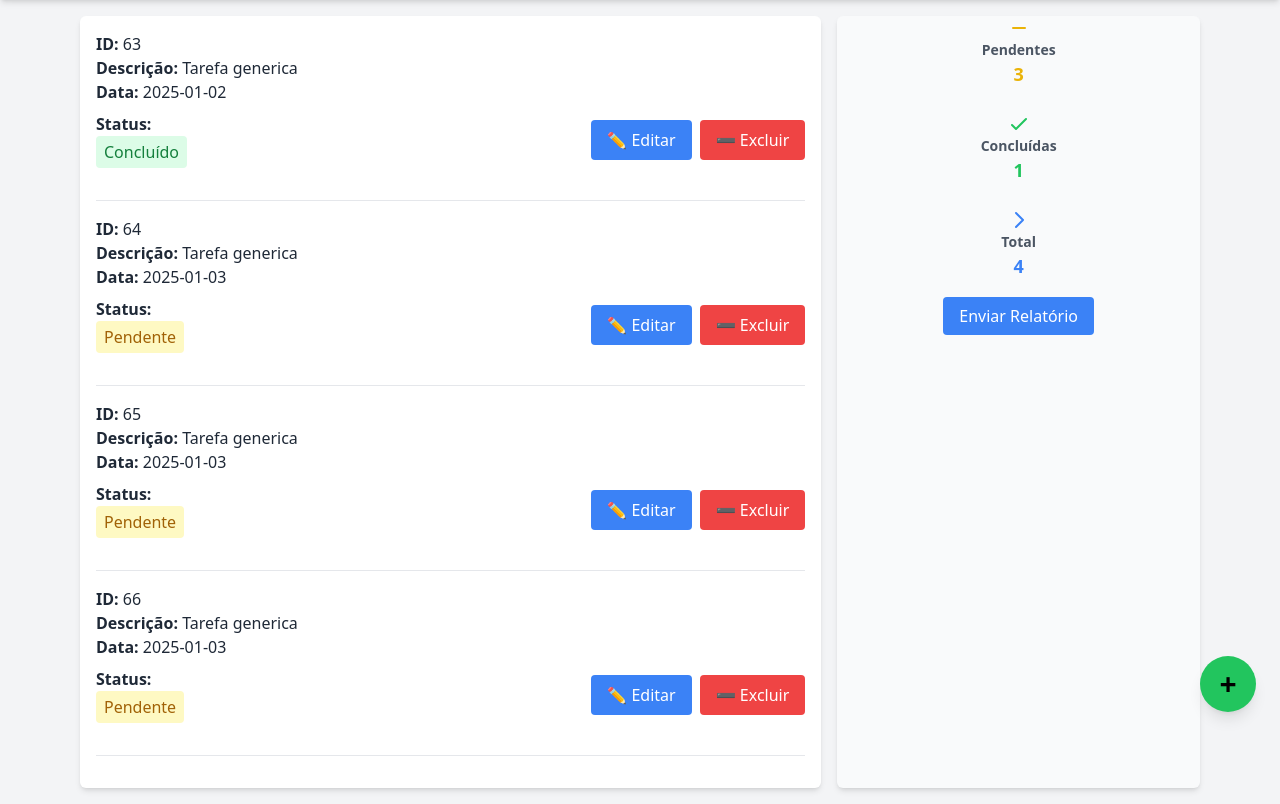
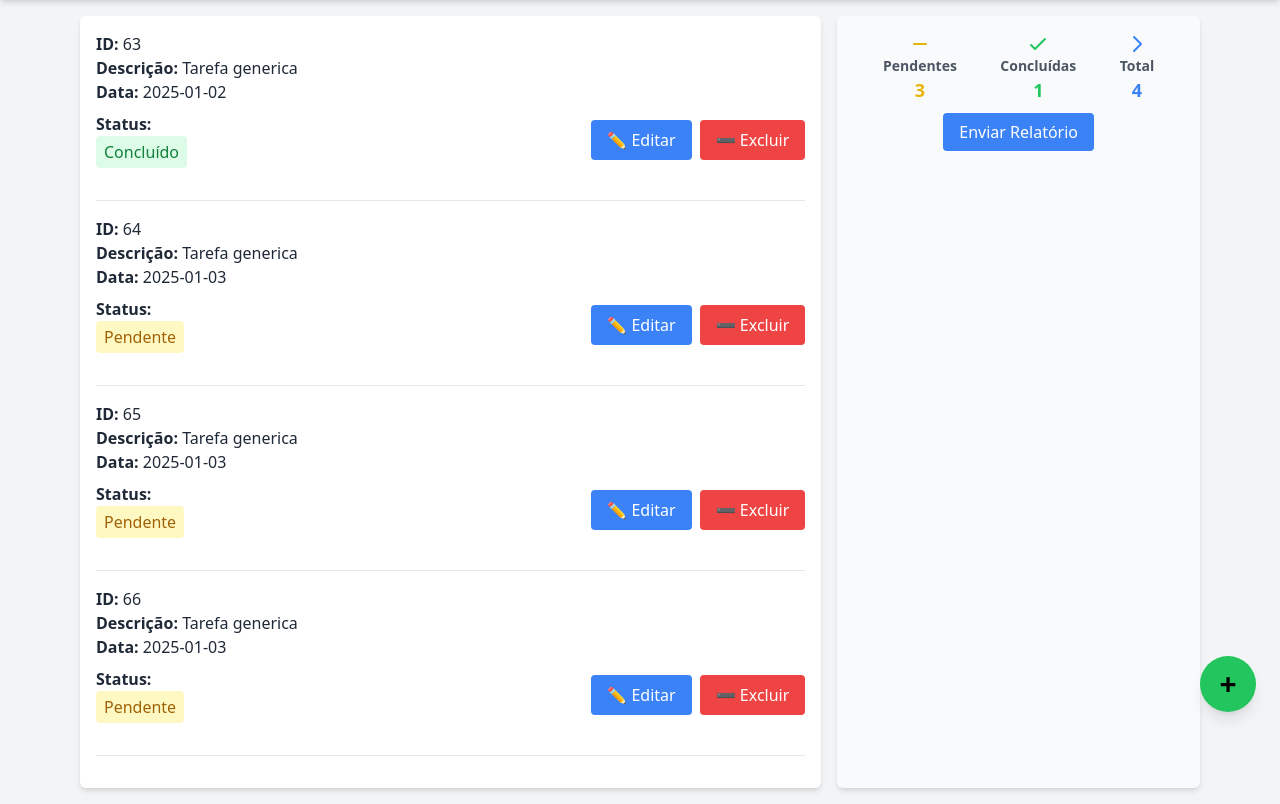
Before and after one commit to sharktank-tech/Gerenciador-Tarefas, a Flask app: page / in a window 1280 px wide. Shown: the part 64-868 px from the top of the page. Run offline with Flask 3, Linux system fonts and the light colour scheme; data comes from the database, SQL or seed files in the repository; some libraries are stand-ins or nearby versions.

Commit message:
melhorias na estilização para o Vercel

```diff
--- a/templates/index.html
+++ b/templates/index.html
@@ -35,7 +35,7 @@
                 <div class="border-b border-gray-200 pb-4 mb-4">
                     <div class="mb-2">
                         <p><span class="font-semibold">ID:</span> {{ tarefa[0] }}</p>
-                        <p><span class="font-semibold">Descrição:</span> {{ tarefa[1] }}</p>
+                        <p><span class="font-semibold">Descrição:</span> {{tarefa[1]}}</p>
                         <p><span class="font-semibold">Data:</span> {{ tarefa[2]|format_date }}</p>
                     </div>
                     <div class="flex items-center justify-between mb-4">
@@ -66,7 +66,8 @@
         </div>
 
         <!-- Seção de Informações -->
-        <div class="bg-gray-50 shadow-md rounded-md px-1 py-0.1 space-y-6">
+        <div class="bg-gray-50 shadow-md rounded-md px-6 py-4">
+            <div class="flex justify-around space-x-0.1">
                 <div class="text-center">
                     <div class="flex items-center justify-center text-yellow-500">
                         <svg xmlns="http://www.w3.org/2000/svg" class="h-6 w-6" fill="none" viewBox="0 0 24 24" stroke="currentColor" stroke-width="2">
@@ -94,14 +95,13 @@
                     <p class="text-sm font-semibold text-gray-600">Total</p>
                     <p class="text-lg font-bold text-blue-500">{{ tarefas_totais }}</p>
                 </div>
-                <!-- Botão Enviar Relatório -->
-                <div class="text-center">
+            </div>
+            <div class="text-center mt-4">
                 <a href="/enviar_email" class="px-4 py-2 bg-blue-500 text-white rounded hover:bg-blue-600">
                     Enviar Relatório
                 </a>
             </div>
         </div>
-
     </main>
 
     <!-- Botão adicionar no canto inferior direito -->
```
Lines whose indentation alone changed are shown as unchanged.
